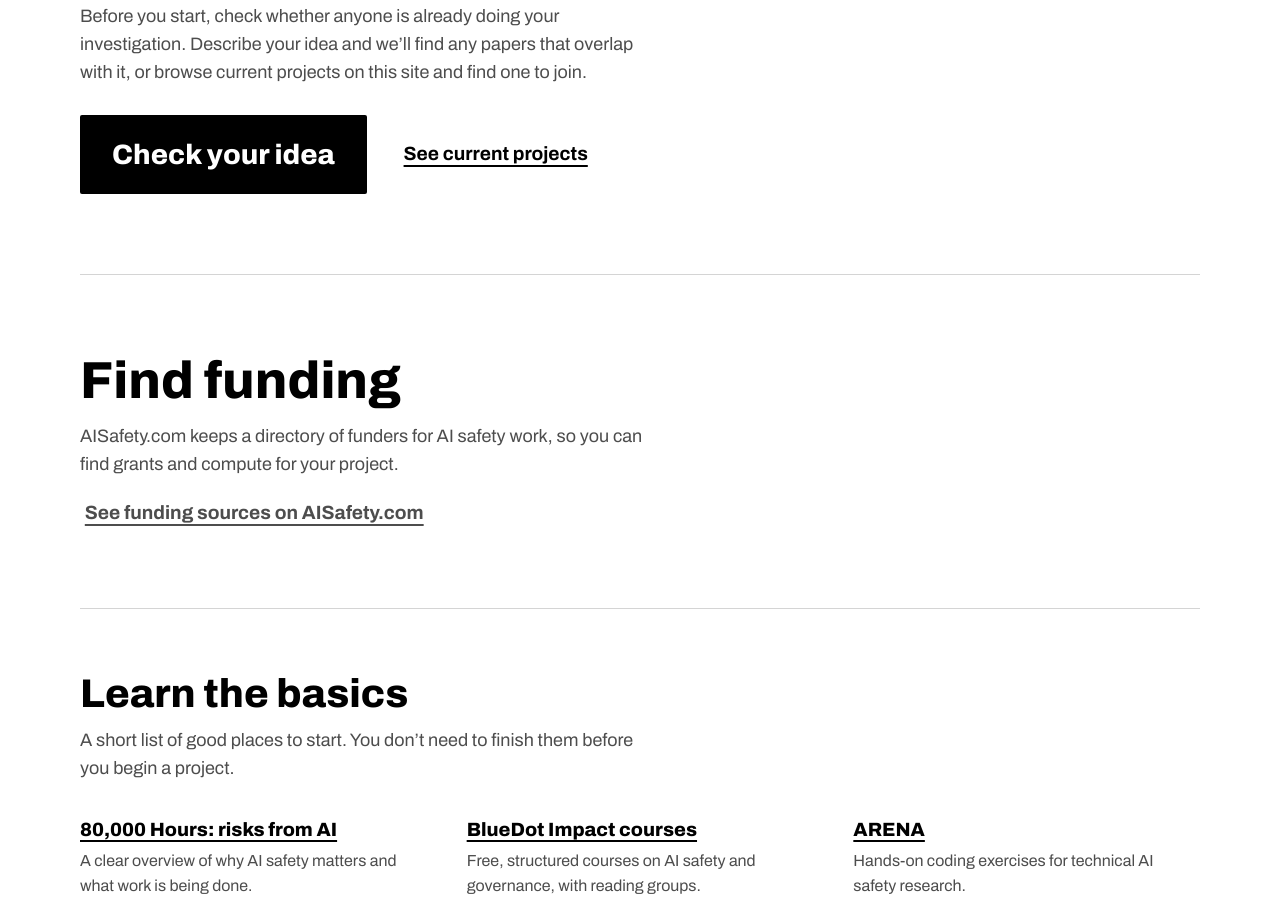
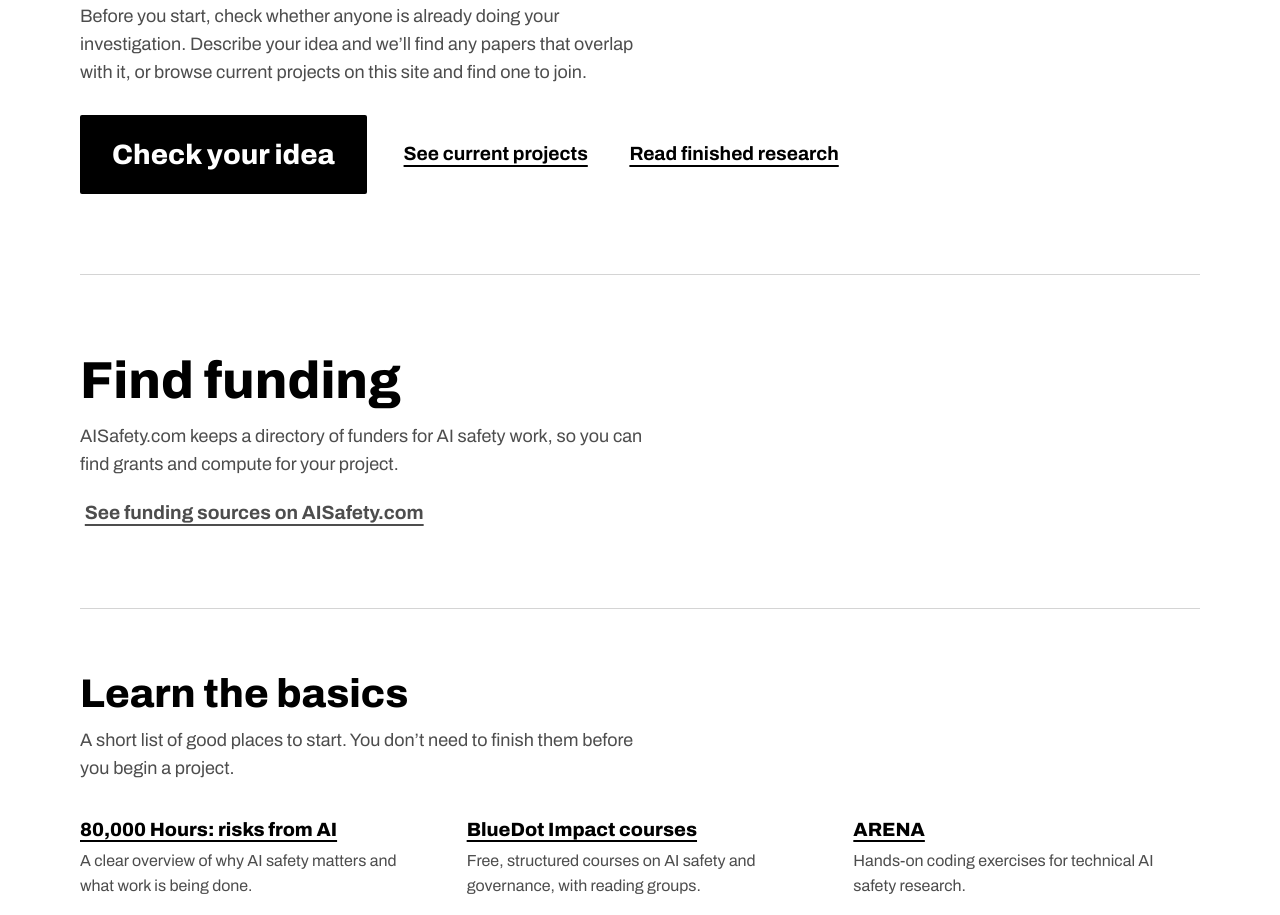
Before and after one commit to EACambridge/aisafetyresearch, a plain HTML site: page index.html in a window 1280 px wide. Shown: the part 811-1726 px from the top of the page. Drawn offline with Linux system fonts and the light colour scheme.

Commit message:
Homepage: link to finished research

```diff
--- a/index.html
+++ b/index.html
@@ -263,6 +263,7 @@
     <div class="actions" style="margin-top:1.75rem">
       <a class="cta" href="check.html">Check your idea</a>
       <a class="secondary" href="projects.html">See current projects</a>
+      <a class="secondary" href="published.html">Read finished research</a>
     </div>
   </section>
 
```
